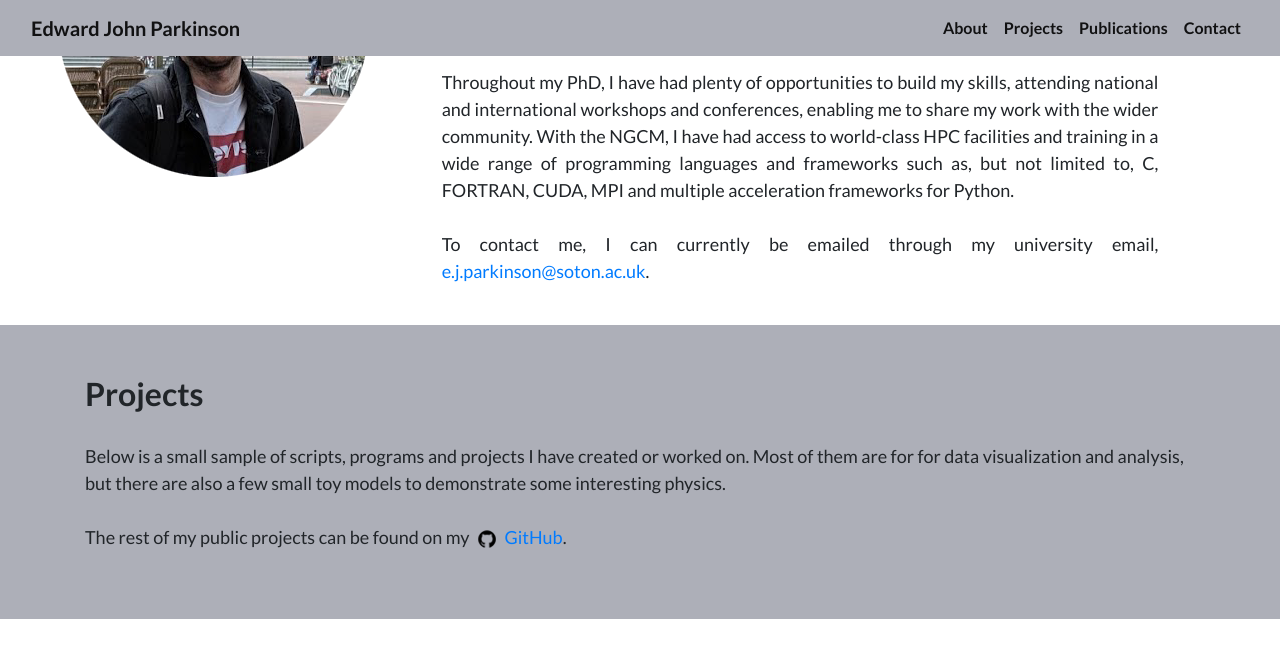
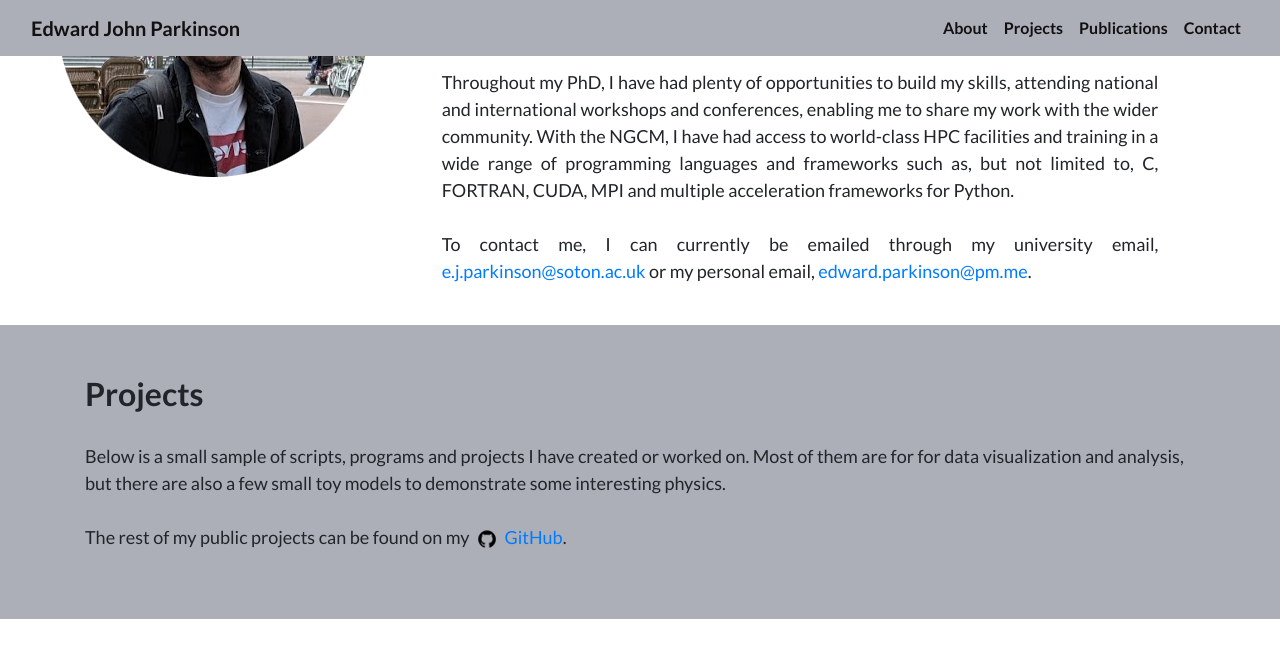
Before and after one commit to saultyevil/saultyevil.github.io, a Jekyll site: the page built from index.html, in a window 1280 px wide and 900 px high, scrolled down 1148 px, cut to the strip 0-645 px from the top of the window. Built offline with Jekyll 4.4.1, drawn with Linux system fonts in a browser that asks for light colours.

Commit message:
update email

```diff
--- a/_includes/about.html
+++ b/_includes/about.html
@@ -41,8 +41,8 @@
           Python.
           <br><br>
           To contact me, I can currently be emailed through my university email,
-          <a href="mailto:e.j.parkinson@soton.ac.uk">e.j.parkinson@soton.ac.uk</a>.
-          <!-- or my personal email, <a href="mailto:saultyevil@gmail.com">saultyevil@gmail.com</a>. -->
+          <a href="mailto:e.j.parkinson@soton.ac.uk">e.j.parkinson@soton.ac.uk</a>
+          or my personal email, <a href="mailto:edward.parkinson@pm.me">edward.parkinson@pm.me</a>.
         </p><br/>
 
       </div>
```
